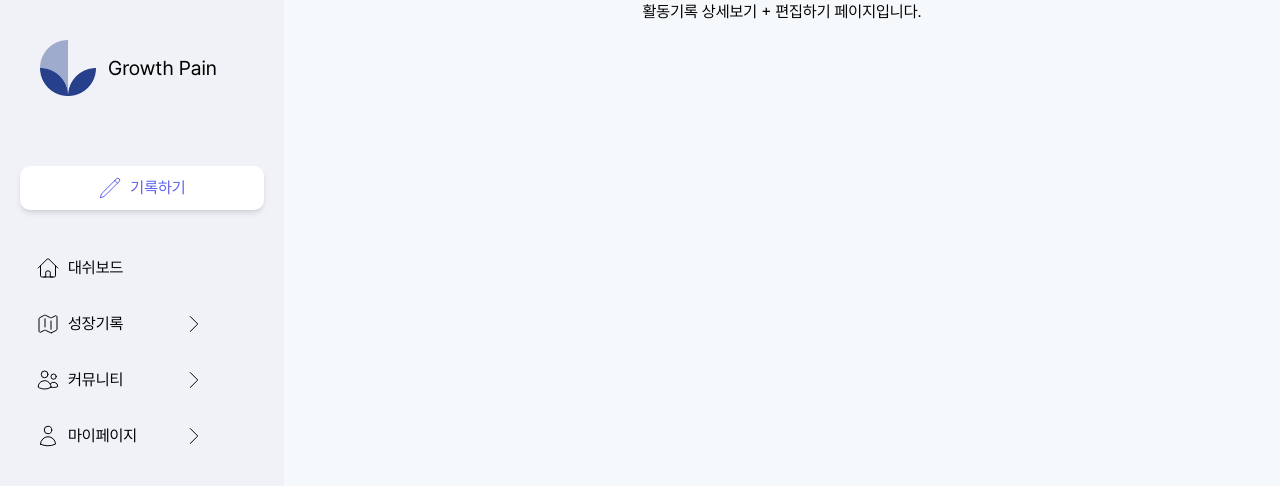
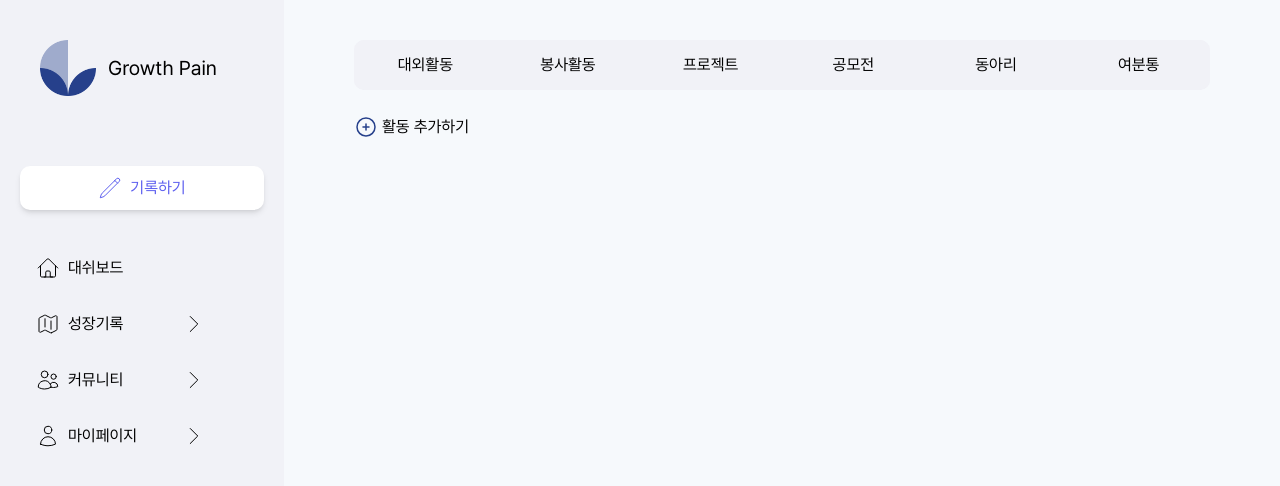
Before and after one commit to IT-Cotato/9th-Growing-Pain-FE, a React (Vite) app: page /1/Growth/Activity/category/1 in a window 1280 px wide. Shown: the top 486 px of the page. Built offline with nearby package versions, Linux system fonts and the light colour scheme.

Commit message:
[FEAT] 활동기록 편집 컴포넌트 UI

```diff
--- a/src/components/ActivityItem.jsx
+++ b/src/components/ActivityItem.jsx
@@ -1,31 +1,32 @@
 import { React, useRef } from "react";
 import ProgressBar from "./ProgressBar";
+import { useNavigate } from "react-router-dom";
 
 const ActivityItem = ({id, name, period, role, type, contribution, url}) => {
+  const nav = useNavigate();
+
   const titleClass = "text-[17px] font-semibold";
   const contentClass = "text-[15px] font-regular text-gray-content";
 
   return (
-    <div className="w-full">
-      <div className="activity-item flex-1 h-[394px]">
+    <div className="w-full pb-[20px]">
+      <div className="activity-item flex-1 h-[250px]">
         <div className="activity-number-container flex justify-end">
-          <div className="activity-number bg-navy-activityNum rounded-t-[10px] w-[43px] h-[36px] font-medium flex justify-center items-center">{id+1}</div>
+          <div className="activity-number bg-navy-activityNum rounded-t-[10px] w-[35px] h-[30px] font-medium flex justify-center items-center">{id+1}</div>
         </div>
-        <div className="activity-item-container h-[394px] flex rounded-[10px] rounded-tr-[0px] border-2 border-gray-line">
-          <div className="left w-6/12 h-[416px] pl-[50px] py-[37px] text-left">
-            <div className="h-[117px] border-r-2">
+        <div className="activity-item-container bg-white drop-shadow-sm h-[250px] flex rounded-[10px] rounded-tr-[0px] border-2 border-gray-line">
+          <div className="left w-6/12 h-[250px] pl-[50px] py-[25px] text-left">
+            <div className="h-[70px] border-r-2">
               <div className={titleClass}>활동명</div>
               <div className={contentClass}>{name}</div>
             </div>
-            <div className="h-[142px] border-r-2">
+            <div className="h-[70px] border-r-2">
               <div className={titleClass}>역할</div>
               <div className={contentClass}>
-                {Object.entries(role).map(([key, item]) => (
-                  <div key={key}>{`${item}`}</div>
-                ))}
+                {`${role}%`}
               </div>
             </div>
-            <div className="h-[50px] border-r-2">
+            <div className="h-[40px] border-r-2">
               <div className={titleClass}>기여도</div>
               <div className={`${contentClass} flex align-center items-center`}>
                 <div>{`${contribution}%`}</div>
@@ -33,22 +34,22 @@ const ActivityItem = ({id, name, period, role, type, contribution, url}) => {
               </div>
             </div>
           </div>
-          <div className="center w-5/12 pl-[50px] py-[37px] text-left">
-            <div className="h-[117px]">
+          <div className="center w-5/12 pl-[50px] py-[25px] text-left">
+            <div className="h-[70px]">
               <div className={titleClass}>활동기간</div>
               <div className={contentClass}>{period}</div>
             </div>
-            <div className="h-[142px]">
+            <div className="h-[70px]">
               <div className={titleClass}>활동유형</div>
               <div className={contentClass}>{type}</div>
             </div>
-            <div className="h-[50px]">
+            <div className="h-[40px]">
               <div className={titleClass}>URL</div>
               <div className={contentClass}>{url}</div>
             </div>
           </div>
-          <div className="activity-edit-button w-1/12 flex-1 pt-[24px] text-left">
-            <div className="cursor-pointer text-[15px] text-navy-dark">편집</div>
+          <div className="activity-edit-button w-1/12 flex-1 pt-[15px] text-left">
+            <div className="cursor-pointer text-[15px] text-navy-dark" onClick={()=>nav(`/user/growth/activity/detail/${id}`)}>편집</div>
           </div>
         </div>
       </div>
--- /dev/null
+++ b/src/components/EditActivity.jsx
@@ -0,0 +1,73 @@
+import { useState } from "react";
+import Button from "./Button";
+import MemoField from "./MemoField";
+
+const EditActivity = ({editData}) => {
+  const [inputData, setInputData] = useState(
+    {
+      activity_name: '',
+      activity_period: '',
+      role: '',
+      activity_type: '',
+      contribution: 0,
+      activity_url: '',
+    }
+  )
+
+  return (
+    <div className="edit-activity-container mx-[70px] my-[40px] rounded-[10px] bg-navy-lightSide h-full">
+      <div className="px-[50px] pt-[40px] pb-[30px] h-full flex flex-col gap-y-[3%] content-between">
+        <div className="activity-info h-[50%] flex-col">
+          <p className="font-medium text-[17px] text-left mb-[1%]">기본정보</p>
+          <div className="bg-white h-[85%] rounded-[10px] p-[30px] flex text-left">
+            <div className="left-container h-[100%] border-r flex-1">
+              <div className="w-[100%] h-[30%] flex gap-[4%] items-center mb-[2%]">
+                <p className="w-[15%]">활동명</p>
+                <MemoField type={'activityInfo'} placeholderText={'활동명을 입력하세요'} />
+              </div>
+              <div className="w-[100%] h-[30%] flex gap-[4%] items-center mb-[2%]">
+                <p className="w-[15%]">역할</p>
+                <MemoField type={'activityInfo'} placeholderText={'역할을 입력하세요'} />
+              </div>
+              <div className="w-[100%] h-[30%] flex gap-[4%] items-center">
+                <p className="w-[15%]">기여도</p>
+                <MemoField type={'activityInfo'} placeholderText={'기여도를 입력하세요'} />
+              </div>
+            </div>
+            <div className="right-container h-[100%] flex-1 pl-[30px] flex-col">
+              <div className="w-[100%] h-[30%] flex gap-[4%] items-center mb-[2%]">
+                <p className="w-[15%]">활동기간</p>
+                <MemoField type={'activityInfo'} placeholderText={'활동기간을 입력하세요'} />
+              </div>
+              <div className="w-[100%] h-[30%] flex gap-[4%] items-center mb-[2%]">
+                <p className="w-[15%]">활동유형</p>
+                <MemoField type={'activityInfo'} placeholderText={'활동유형을 입력하세요'} />
+              </div>
+              <div className="w-[100%] h-[30%] flex gap-[4%] items-center">
+                <p className="w-[15%]">URL</p>
+                <MemoField type={'activityInfo'} placeholderText={'URL을 입력하세요'} />
+              </div>
+            </div>
+          </div>
+        </div>
+        <div className="activity-result h-[25%] flex-col">
+          <p className="font-medium text-[17px] text-left mb-[1%]">성과</p>
+          <div className="bg-white h-[70%] rounded-[10px]">
+            <MemoField type={'activityContent'} placeholderText={'성과를 입력하세요'} />
+          </div>
+        </div>
+        <div className="activity-content h-[25%] flex-col">
+          <p className="font-medium text-[17px] text-left mb-[1%]">활동 내용</p>
+          <div className="bg-white h-[70%] rounded-[10px]">
+            <MemoField type={'activityContent'} placeholderText={'활동 내용을 입력하세요'} />
+          </div>
+        </div>
+        <div className="save-button flex justify-end">
+          <Button type={'communitySave'} text={'저장하기'} />
+        </div>
+      </div>
+    </div>
+  );
+};
+
+export default EditActivity;
--- a/src/components/Sidebar.jsx
+++ b/src/components/Sidebar.jsx
@@ -98,8 +98,8 @@ const Sidebar = () => {
 							지원현황
 						</div>
 						<div
-							className={`${menuItemClass} ${isActive('/user/growth/activity/extracurricular')}`}
-							onClick={() => nav('/user/growth/activity/extracurricular')}
+							className={`${menuItemClass} ${isActive('/user/growth/activity/category/extracurricular')}`}
+							onClick={() => nav('/user/growth/activity/category/extracurricular')}
 						>
 							<DocumentIcon className={iconClass} />
 							활동기록
--- a/src/pages/ActivityRecord.jsx
+++ b/src/pages/ActivityRecord.jsx
@@ -1,14 +1,15 @@
 import { useLocation, useNavigate } from 'react-router-dom';
 import { PlusCircleIcon } from '@heroicons/react/24/outline';
 import ActivityItem from '../components/ActivityItem';
+import { useRef } from 'react';
 
 const activityData = [
 	{
 		activity_id: 0,
 		activity_name: '청소년 봉사활동',
 		activity_period: '2024.09-2024.10',
-		role: ['국어 과목 과외', '커리큘럼 파기', '학생 개인별 맞춤 수업 구상'],
-		activity_type: '교육 봉사',
+		role: '국어 과목 과외',
+		activity_type: '봉사활동',
 		contribution: 50,
 		activity_url: 'https://www.edu.com',
 	},
@@ -16,8 +17,8 @@ const activityData = [
 		activity_id: 1,
 		activity_name: '지하철 봉사활동',
 		activity_period: '2024.09-2024.12',
-		role: ['어른신 돕기'],
-		activity_type: '교육 봉사',
+		role: '어른신 돕기',
+		activity_type: '봉사활동',
 		contribution: 70,
 		activity_url: 'https://www.sub.com',
 	},
@@ -25,16 +26,88 @@ const activityData = [
 		activity_id: 2,
 		activity_name: '지하철 봉사활동',
 		activity_period: '2024.09-2024.12',
-		role: ['어른신 돕기'],
-		activity_type: '교육 봉사',
+		role: '어른신 돕기',
+		activity_type: '봉사활동',
 		contribution: 100,
+		activity_url: 'https://www.sub.com',
+	},
+	{
+		activity_id: 3,
+		activity_name: '취준기록프로젝트',
+		activity_period: '2024.09-2024.12',
+		role: '프론트엔드',
+		activity_type: '프로젝트',
+		contribution: 60,
+		activity_url: 'https://www.sub.com',
+	},
+	{
+		activity_id: 4,
+		activity_name: '브랜딩',
+		activity_period: '2024.09-2024.12',
+		role: '아이디어',
+		activity_type: '공모전',
+		contribution: 30,
+		activity_url: 'https://www.sub.com',
+	},
+	{
+		activity_id: 5,
+		activity_name: '공모전',
+		activity_period: '2024.09-2024.12',
+		role: '아이디어',
+		activity_type: '공모전',
+		contribution: 80,
+		activity_url: 'https://www.sub.com',
+	},
+	{
+		activity_id: 6,
+		activity_name: '서포터즈',
+		activity_period: '2024.09-2024.12',
+		role: 'SNS',
+		activity_type: '대외활동',
+		contribution: 50,
+		activity_url: 'https://www.sub.com',
+	},
+	{
+		activity_id: 7,
+		activity_name: '대외활동',
+		activity_period: '2024.09-2024.12',
+		role: '아이디어',
+		activity_type: '대외활동',
+		contribution: 80,
+		activity_url: 'https://www.sub.com',
+	},
+	{
+		activity_id: 8,
+		activity_name: '집가고싶다이미집이지만더강력하게집에가고싶다',
+		activity_period: '2024.09-2024.12',
+		role: '아이디어',
+		activity_type: '여분통',
+		contribution: 80,
 		activity_url: 'https://www.sub.com',
 	},
 ];
 
+const categoryMap = {
+	extracurricular: '대외활동',
+	service: '봉사활동',
+	project: '프로젝트',
+	contest: '공모전',
+	club: '동아리',
+	extra: '여분통',
+};
+
 const ActivityRecord = () => {
 	const location = useLocation();
 	const nav = useNavigate();
+	const ref = useRef(9);
+
+	const currentCategory = location.pathname.split('/').pop();
+	const categoryName = categoryMap[currentCategory];
+
+	// 카테고리별 내용 필터링
+	const filteredActivities = activityData.filter(
+		(item) => item.activity_type === categoryName
+	);
 
 	// 기본 카테고리 메뉴 스타일
 	const categoryBarMenuClass =
@@ -46,51 +119,50 @@ const ActivityRecord = () => {
 	const isActive = (path) => (location.pathname === path ? selectCategoryClass : categoryBarMenuClass);
 
 	return (
-		<div className="activity-container flex-col">
-			<div className="category-bar bg-navy-lightSide flex h-[50px] mx-[70px] mt-[50px] rounded-[10px]">
+		<div className="activity-container flex-col flex-grow">
+			<div className="category-bar bg-navy-lightSide flex h-[50px] mx-[70px] mt-[40px] rounded-[10px] cursor-pointer">
 				<div
-					onClick={() => nav('/user/growth/activity/extracurricular')}
-					className={`${isActive('/user/growth/activity/extracurricular')} rounded-l-[10px]`}
+					onClick={() => nav('/user/growth/activity/category/extracurricular')}
+					className={`${isActive('/user/growth/activity/category/extracurricular')} rounded-l-[10px]`}
 				>
 					대외활동
 				</div>
 				<div
-					onClick={() => nav('/user/growth/activity/service')}
-					className={`${isActive('/user/growth/activity/service')}`}
+					onClick={() => nav('/user/growth/activity/category/service')}
+					className={`${isActive('/user/growth/activity/category/service')}`}
 				>
 					봉사활동
 				</div>
 				<div
-					onClick={() => nav('/user/growth/activity/project')}
-					className={`${isActive('/user/growth/activity/project')}`}
+					onClick={() => nav('/user/growth/activity/category/project')}
+					className={`${isActive('/user/growth/activity/category/project')}`}
 				>
 					프로젝트
 				</div>
 				<div
-					onClick={() => nav('/user/growth/activity/contest')}
-					className={`${isActive('/user/growth/activity/contest')}`}
+					onClick={() => nav('/user/growth/activity/category/contest')}
+					className={`${isActive('/user/growth/activity/category/contest')}`}
 				>
 					공모전
 				</div>
-				<div onClick={() => nav('/user/growth/activity/club')} className={`${isActive('/user/growth/activity/club')}`}>
+				<div onClick={() => nav('/user/growth/activity/category/club')} className={`${isActive('/user/growth/activity/club')}`}>
 					동아리
 				</div>
 				<div
-					onClick={() => nav('/user/growth/activity/extra')}
+					onClick={() => nav('/user/growth/activity/category/extra')}
 					className={`${isActive('/user/growth/activity/extra')} rounded-r-[10px]`}
 				>
 					여분통
 				</div>
 			</div>
-			<div className="plus-container h-[49px] mx-[70px] content-end top-[-21px] z-100 relative">
-				<div className="plus-button w-[115px] flex gap-1 absolute cursor-pointer">
+			<div className="plus-container h-[49px] mx-[70px] content-end z-10">
+				<div className="plus-button w-[115px] flex gap-1 cursor-pointer" onClick={()=>nav(`/user/growth/activity/new/${ref.current}`)}>
 					<PlusCircleIcon className="w-[24px] h-[24px] text-navy-dark" />
 					활동 추가하기
 				</div>
 			</div>
-			{/* "활동 추가하기" 버튼과 일단 안 겹치게 구현하고 나중에 겹치게 수정 */}
-			<div className="activity-record-content h-[895px] mx-[70px] grid grid-cols-2 gap-x-[2%] gap-y-[1%]">
-				{activityData.map((item) => {
+			<div className="activity-record-content h-[30%] mx-[70px] mt-[-10px] grid grid-cols-2 gap-x-[2%] gap-y-[5%]">
+				{filteredActivities.map((item) => {
 					return (
 						<ActivityItem
 							key={item.activity_id}
--- /dev/null
+++ b/src/pages/DetailActivity.jsx
@@ -0,0 +1,100 @@
+import { useParams } from "react-router-dom";
+import EditActivity from "../components/EditActivity";
+
+const activityData = [
+	{
+		activity_id: 0,
+		activity_name: '청소년 봉사활동',
+		activity_period: '2024.09-2024.10',
+		role: ['국어 과목 과외'],
+		activity_type: '봉사활동',
+		contribution: 50,
+		activity_url: 'https://www.edu.com',
+	},
+	{
+		activity_id: 1,
+		activity_name: '지하철 봉사활동',
+		activity_period: '2024.09-2024.12',
+		role: ['어른신 돕기'],
+		activity_type: '봉사활동',
+		contribution: 70,
+		activity_url: 'https://www.sub.com',
+	},
+	{
+		activity_id: 2,
+		activity_name: '지하철 봉사활동',
+		activity_period: '2024.09-2024.12',
+		role: ['어른신 돕기'],
+		activity_type: '봉사활동',
+		contribution: 100,
+		activity_url: 'https://www.sub.com',
+	},
+	{
+		activity_id: 3,
+		activity_name: '취준기록프로젝트',
+		activity_period: '2024.09-2024.12',
+		role: ['프론트엔드'],
+		activity_type: '프로젝트',
+		contribution: 60,
+		activity_url: 'https://www.sub.com',
+	},
+	{
+		activity_id: 4,
+		activity_name: '브랜딩',
+		activity_period: '2024.09-2024.12',
+		role: ['아이디어'],
+		activity_type: '공모전',
+		contribution: 30,
+		activity_url: 'https://www.sub.com',
+	},
+	{
+		activity_id: 5,
+		activity_name: '공모전',
+		activity_period: '2024.09-2024.12',
+		role: ['아이디어'],
+		activity_type: '공모전',
+		contribution: 80,
+		activity_url: 'https://www.sub.com',
+	},
+	{
+		activity_id: 6,
+		activity_name: '서포터즈',
+		activity_period: '2024.09-2024.12',
+		role: ['SNS'],
+		activity_type: '대외활동',
+		contribution: 50,
+		activity_url: 'https://www.sub.com',
+	},
+	{
+		activity_id: 7,
+		activity_name: '대외활동',
+		activity_period: '2024.09-2024.12',
+		role: ['아이디어'],
+		activity_type: '대외활동',
+		contribution: 80,
+		activity_url: 'https://www.sub.com',
+	},
+	{
+		activity_id: 8,
+		activity_name: '집가고싶다이미집이지만더강력하게집에가고싶다',
+		activity_period: '2024.09-2024.12',
+		role: ['아이디어'],
+		activity_type: '여분통',
+		contribution: 80,
+		activity_url: 'https://www.sub.com',
+	},
+];
+
+const DetailActivity = () => {
+  const params = useParams();
+
+  const filterdData = activityData.filter((data) => data.activity_id === parseInt(params.id));
+
+  return (
+    <div className="h-[90%]">
+      <EditActivity editData={filterdData[0]} />
+    </div>
+  );
+}
+
+export default DetailActivity;
--- a/src/pages/EditActivity.jsx
+++ /dev/null
@@ -1,7 +0,0 @@
-const EditActivity = () => {
-  return (
-    <div>활동기록 상세보기 + 편집하기 페이지입니다.</div>
-  );
-};
-
-export default EditActivity;
```
Also changed, not shown: src/components/MemoField.jsx (+13 -3 lines), src/pages/NewActivity.jsx (added, +12 -0 lines), src/routes/Router.jsx (+5 -3 lines).
